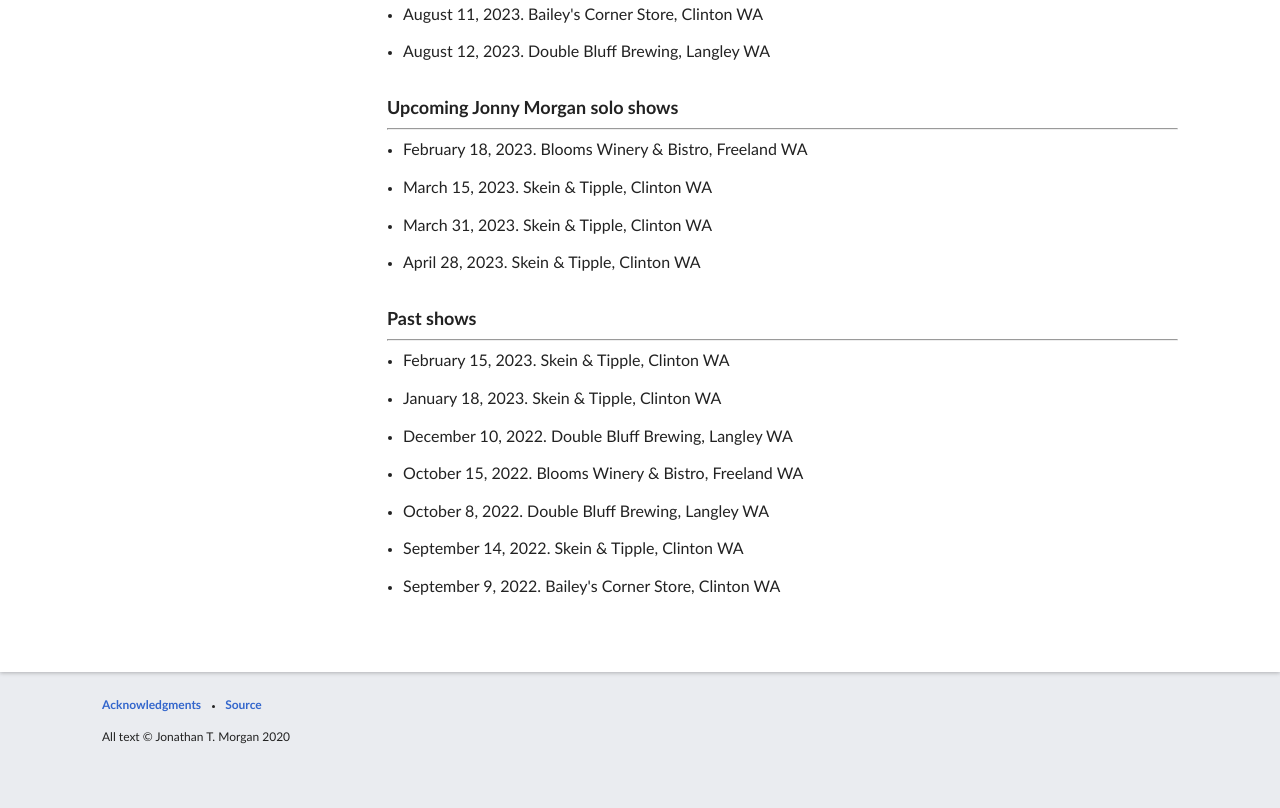
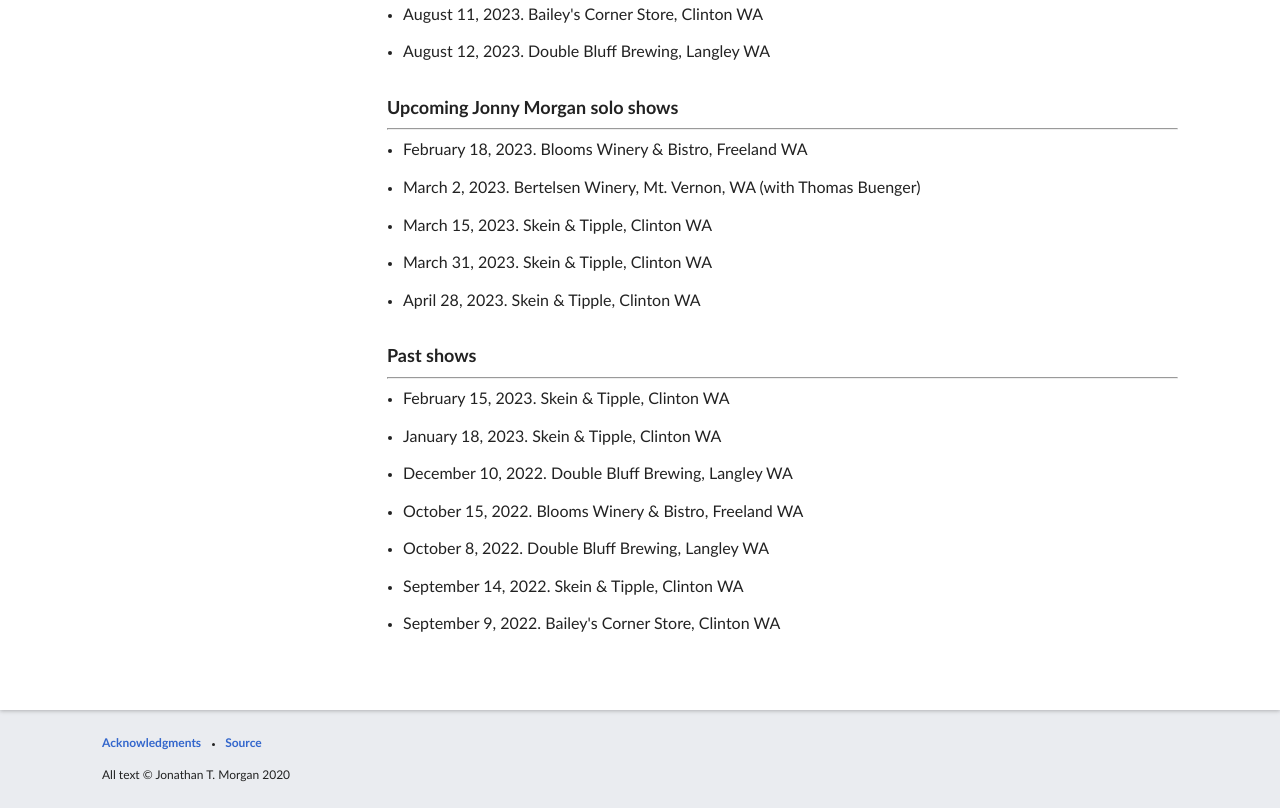
Before and after one commit to jtmorgan/jonnymorgan.github.io, a website: page index.html in a window 1280 px wide. Shown: the part 985-1793 px from the top of the page. Before the commit the page ends 1755 px from the top, so only its background shows below. Drawn offline with Linux system fonts and the light colour scheme; a web font is replaced by a local one.

Commit message:
add bertelsen show

```diff
--- a/index.html
+++ b/index.html
@@ -64,6 +64,7 @@
 						<hr />
 						<ul class="publications">
 							<li>February 18, 2023. Blooms Winery & Bistro, Freeland WA</li>
+							<li>March 2, 2023. Bertelsen Winery, Mt. Vernon, WA (with Thomas Buenger)</li>
 							<li>March 15, 2023. Skein & Tipple, Clinton WA</li>
 							<li>March 31, 2023. Skein & Tipple, Clinton WA</li>
 							<li>April 28, 2023. Skein & Tipple, Clinton WA</li>
```
